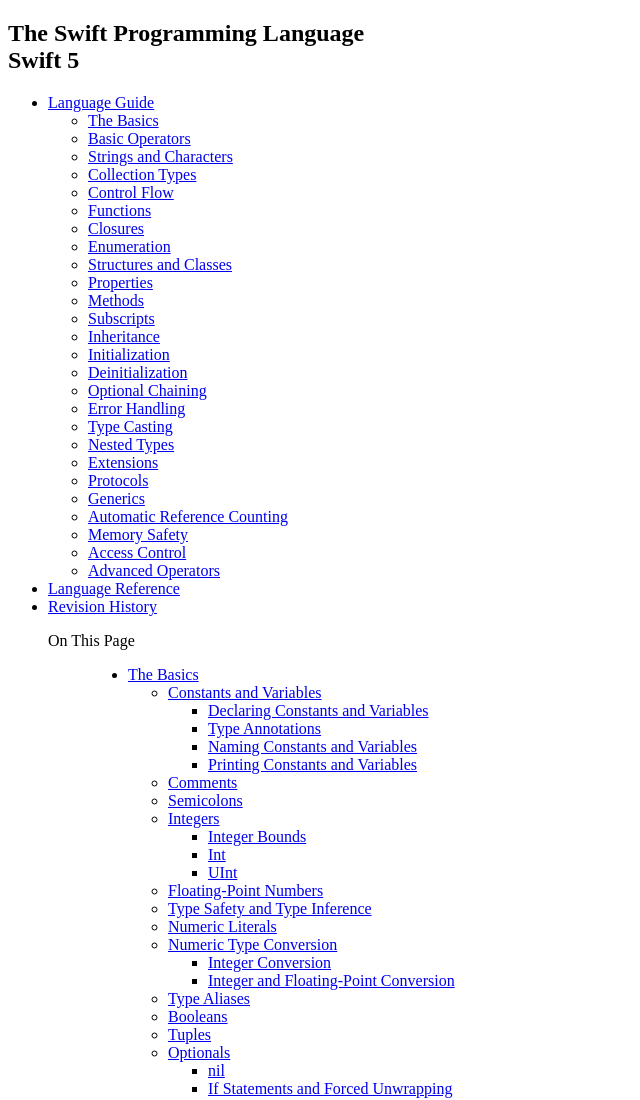
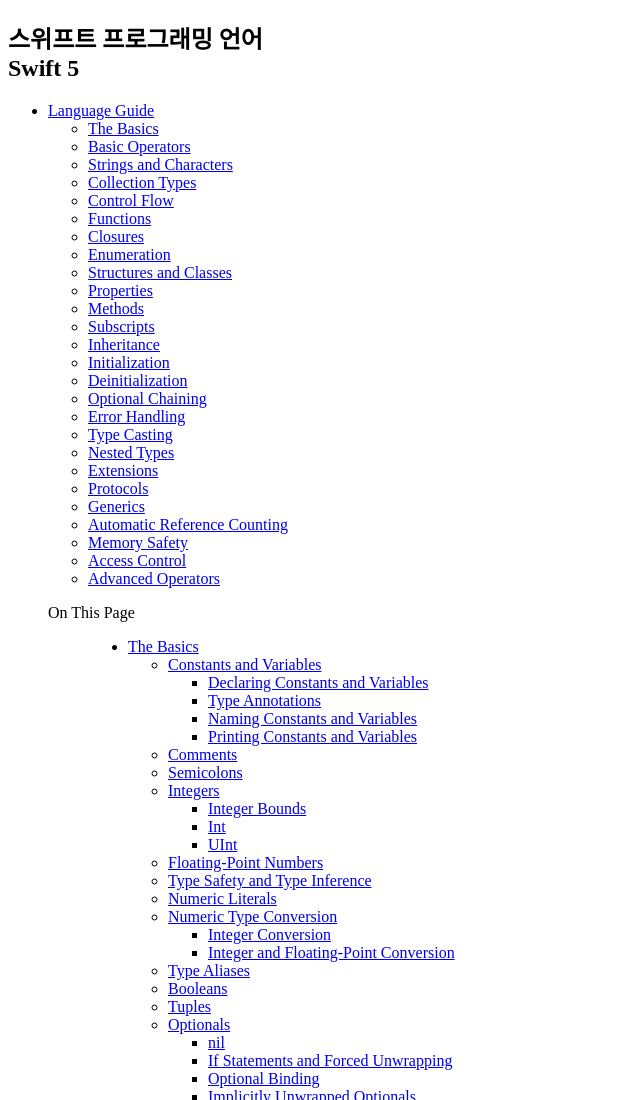
Before and after one commit to AppleCEO/Swift5-LanguageGuide, a plain HTML site: page index.html in a window 1280 px wide. Shown: the top 1100 px of the page, without its empty margins (0-640 px from the left). Drawn offline with Linux system fonts and the light colour scheme.

Commit message:
일부 문자 한글화

```diff
--- a/index.html
+++ b/index.html
@@ -10,7 +10,7 @@
     <meta name="author" content="Apple Inc." />
     <meta name="viewport" content="width=device-width initial-scale=1" />
 
-    <title>기본 &mdash; Swift 프로그래밍 언어 (Swift 5)</title>
+    <title>기본 &mdash; 스위프트 프로그래밍 언어 (Swift 5)</title>
   </head>
   <body>
 
@@ -18,7 +18,7 @@
 <nav role="navigation">
     <div id="menu-toggle" class="menu-toggle open"></div>
 
-    <h2>The Swift Programming Language<div>Swift 5</div></h2>
+    <h2>스위프트 프로그래밍 언어<div>Swift 5</div></h2>
 
     <ul class="current">
 <li class="toctree-l1 current"><a class="reference internal" href="TheBasics.html">Language Guide</a><ul class="current">
@@ -50,9 +50,6 @@
 <li class="toctree-l2"><a class="reference internal" href="AdvancedOperators.html">Advanced Operators</a></li>
 </ul>
 </li>
-<li class="toctree-l1"><a class="reference internal" href="../ReferenceManual/AboutTheLanguageReference.html">Language Reference</a></li>
-<li class="toctree-l1"><a class="reference internal" href="../RevisionHistory/RevisionHistory.html">Revision History</a></li>
-</ul>
 </nav>
 
 
```
